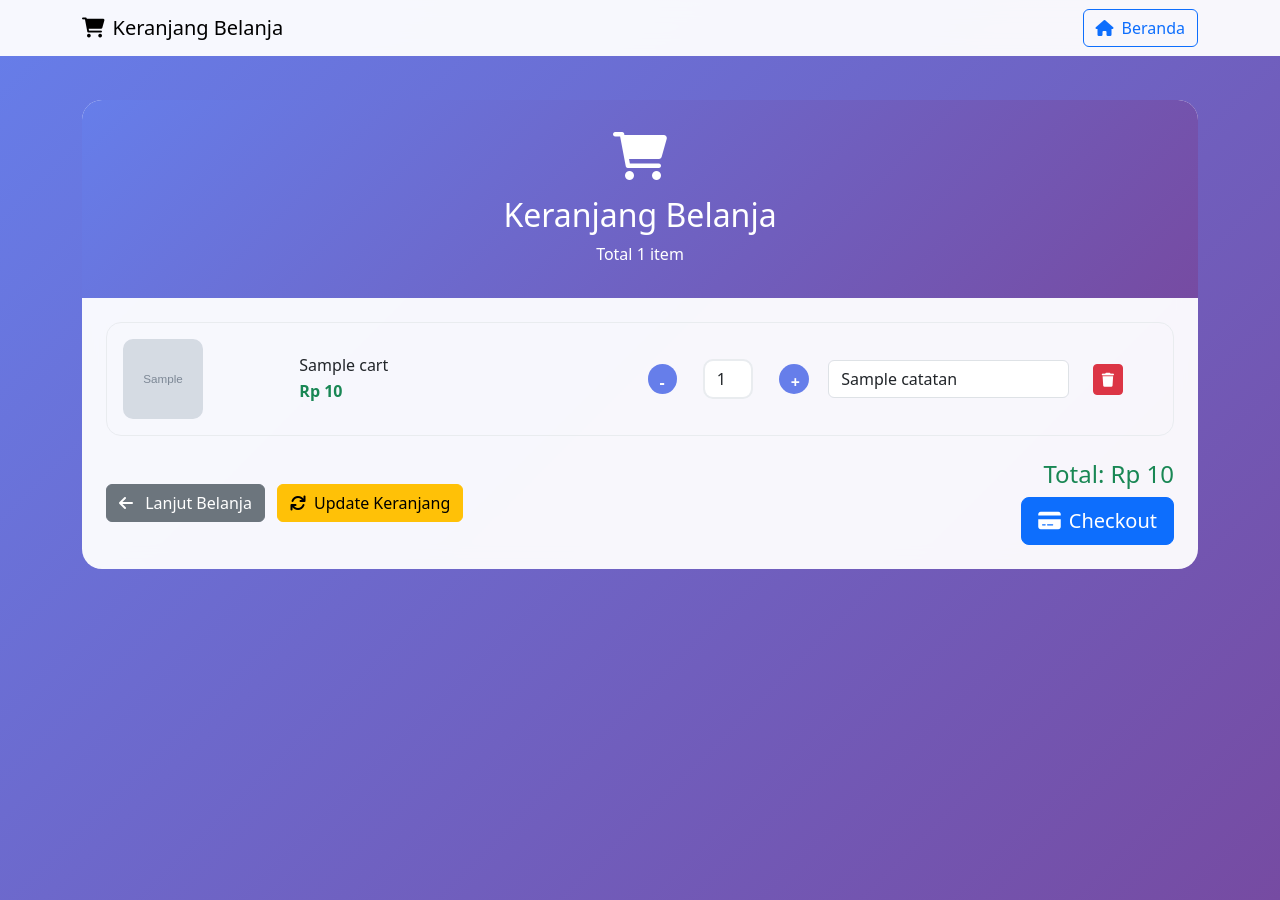
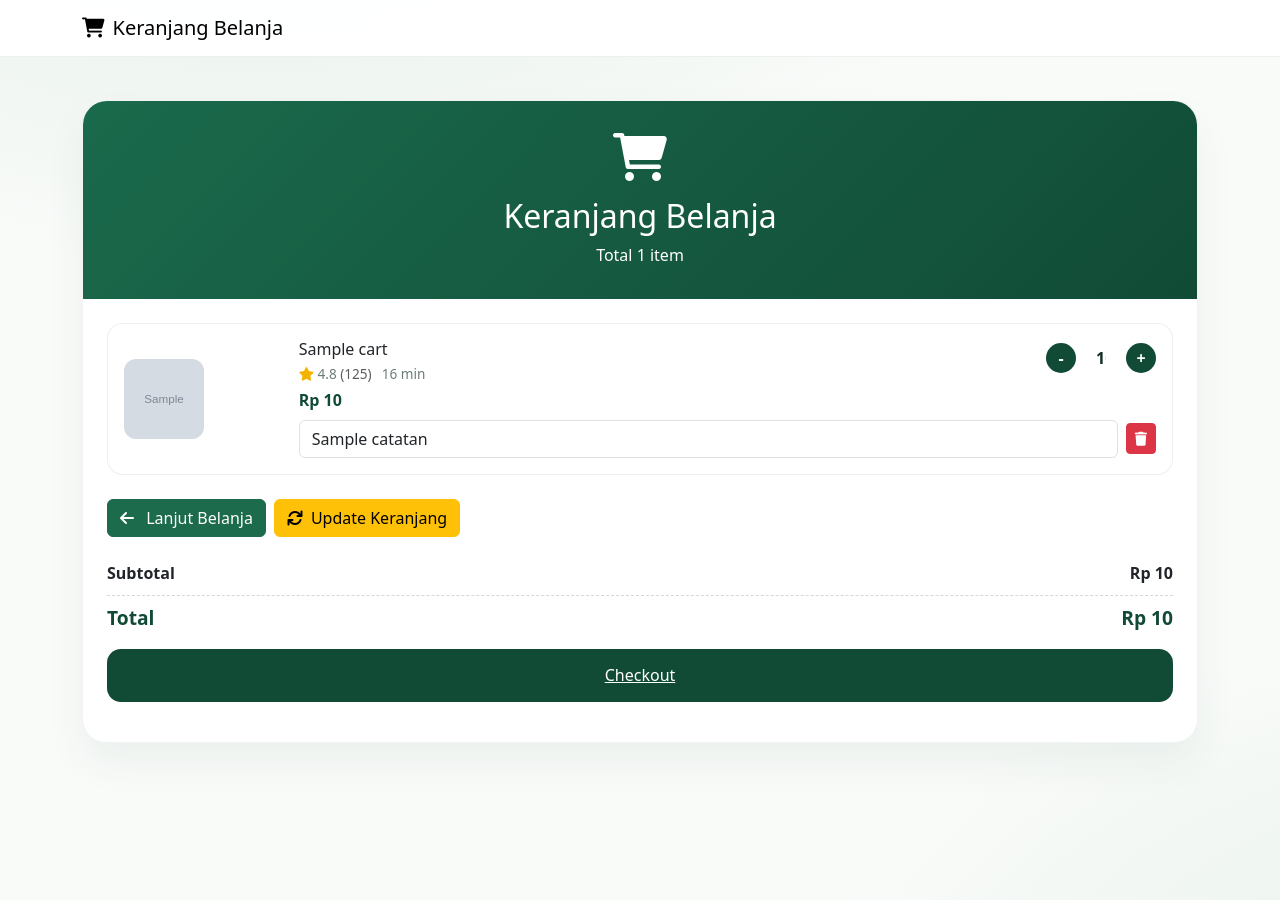
Before and after one commit to Alzamna/Buku-Menu, a CodeIgniter 4 app: the page made by app/Views/customer/cart.php in a window 1280 px wide. Run offline with PHP 8.4 and a stand-in for CodeIgniter, Linux system fonts and the light colour scheme; the template is opened without the code that fills it: most values are stand-ins (such as "Sample title", 1, 10 or a date in 2020); grey boxes marked "Sample" are stand-in pictures; data that the repository does not hold is empty; some libraries are stand-ins or nearby versions.

Commit message:
memperbarui tampilan di tiga menu yaitu: cart, checkout dan contact

```diff
--- a/app/Views/customer/cart.php
+++ b/app/Views/customer/cart.php
@@ -7,64 +7,105 @@
     <link href="https://cdn.jsdelivr.net/npm/bootstrap@5.3.0/dist/css/bootstrap.min.css" rel="stylesheet">
     <link href="https://cdnjs.cloudflare.com/ajax/libs/font-awesome/6.0.0/css/all.min.css" rel="stylesheet">
     <style>
+        :root {
+            --coffee-green: #114b36;
+            --coffee-green-600: #0d3a2a;
+            --coffee-green-400: #1c6b4c;
+            --surface: #ffffff;
+            --surface-soft: #f1f6f3;
+        }
         body {
-            background: linear-gradient(135deg, #667eea 0%, #764ba2 100%);
+            background: radial-gradient(1200px 600px at 20% -10%, #e7f1eb 0%, transparent 60%),
+                        radial-gradient(1200px 600px at 120% 110%, #e7f1eb 0%, transparent 60%),
+                        #f9fbf9;
             min-height: 100vh;
         }
         .navbar {
             background: rgba(255, 255, 255, 0.95) !important;
             backdrop-filter: blur(10px);
+            border-bottom: 1px solid rgba(17, 75, 54, 0.08);
         }
         .cart-container {
-            background: rgba(255, 255, 255, 0.95);
+            background: var(--surface);
             backdrop-filter: blur(10px);
-            border-radius: 20px;
+            border-radius: 24px;
             margin-top: 20px;
             margin-bottom: 20px;
+            box-shadow: 0 20px 40px rgba(17, 75, 54, 0.06);
+            border: 1px solid rgba(17, 75, 54, 0.06);
         }
         .cart-header {
-            background: linear-gradient(135deg, #667eea 0%, #764ba2 100%);
+            background: linear-gradient(135deg, #1a6a4c 0%, #114b36 100%);
             color: white;
-            border-radius: 20px 20px 0 0;
+            border-radius: 24px 24px 0 0;
             padding: 2rem;
             text-align: center;
         }
         .cart-item {
-            border: 1px solid #e9ecef;
-            border-radius: 15px;
-            margin-bottom: 15px;
-            transition: transform 0.3s ease;
+            border: 1px solid rgba(17, 75, 54, 0.08);
+            border-radius: 16px;
+            margin-bottom: 12px;
+            transition: transform 0.25s ease, box-shadow 0.25s ease;
+            background: #fff;
         }
         .cart-item:hover {
             transform: translateY(-2px);
-            box-shadow: 0 5px 15px rgba(0, 0, 0, 0.1);
+            box-shadow: 0 8px 18px rgba(17, 75, 54, 0.08);
         }
         .item-image {
             width: 80px;
             height: 80px;
             object-fit: cover;
-            border-radius: 10px;
+            border-radius: 12px;
         }
         .quantity-control {
             display: flex;
             align-items: center;
-            gap: 10px;
+            gap: 8px;
         }
         .quantity-btn {
             width: 30px;
             height: 30px;
             border-radius: 50%;
             border: none;
-            background: #667eea;
+            background: var(--coffee-green);
             color: white;
             font-weight: bold;
         }
         .quantity-input {
-            width: 50px;
+            width: 34px;
             text-align: center;
-            border: 2px solid #e9ecef;
-            border-radius: 10px;
+            border: none;
+            background: transparent;
+            border-radius: 8px;
+            box-shadow: none;
+            color: #0f2e26;
+            font-weight: 600;
         }
+        .quantity-input:focus { outline: none; box-shadow: none; }
+        /* hide number input spinners */
+        input[type=number]::-webkit-outer-spin-button,
+        input[type=number]::-webkit-inner-spin-button { -webkit-appearance: none; margin: 0; }
+        input[type=number] { -moz-appearance: textfield; appearance: textfield; }
+        .meta { list-style: none; padding: 0; margin: 2px 0 0; display: flex; gap: 10px; color: #6b7c75; font-size: 0.85rem; }
+        .meta i { color: #f5b301; }
+        .list-order,
+        .list-order-total {
+            display: flex;
+            justify-content: space-between;
+            align-items: center;
+            font-weight: 600;
+        }
+        .list-order.line { border-bottom: 1px dashed rgba(17, 75, 54, 0.2); padding-bottom: 10px; }
+        .list-order-total span { color: var(--coffee-green); font-size: 1.2rem; }
+        .tf-btn.large.primary { display: inline-block; width: 100%; padding: 0.9rem 1.2rem; border-radius: 14px; background: var(--coffee-green); color: #fff; text-align: center; border: none; }
+        .tf-btn.large.primary:hover { background: var(--coffee-green-600); color: #fff; }
+        .btn-primary { background-color: var(--coffee-green); border-color: var(--coffee-green); }
+        .btn-primary:hover, .btn-primary:focus { background-color: var(--coffee-green-600); border-color: var(--coffee-green-600); }
+        .btn-outline-primary { color: var(--coffee-green); border-color: var(--coffee-green); }
+        .btn-outline-primary:hover { background-color: var(--coffee-green); border-color: var(--coffee-green); }
+        .btn-secondary { background-color: var(--coffee-green-400); border-color: var(--coffee-green-400); }
+        .btn-secondary:hover { background-color: var(--coffee-green); border-color: var(--coffee-green); }
     </style>
 </head>
 <body>
@@ -75,11 +116,7 @@
                 <i class="fas fa-shopping-cart me-2"></i>Keranjang Belanja
             </a>
 
-            <div class="navbar-nav ms-auto">
-                <a href="<?= base_url() ?>" class="btn btn-outline-primary">
-                    <i class="fas fa-home me-2"></i>Beranda
-                </a>
-            </div>
+
         </div>
     </nav>
 
@@ -107,8 +144,8 @@
                             <?= csrf_field(); ?>
                         <?php foreach ($cart as $index => $item): ?>
                             <div class="cart-item p-3">
-                                <div class="row align-items-center">
-                                    <div class="col-md-2">
+                                <div class="row align-items-center g-3">
+                                    <div class="col-3 col-md-2">
                                         <?php if ($item['gambar']): ?>
                                             <img src="<?= base_url('uploads/menu/' . $item['gambar']) ?>"
                                                  alt="<?= $item['nama'] ?>" class="item-image">
@@ -118,47 +155,33 @@
                                             </div>
                                         <?php endif; ?>
                                     </div>
-
-                                    <div class="col-md-4">
+                                    <div class="col-9 col-md-10">
+                                        <div class="d-flex justify-content-between align-items-start flex-wrap gap-2">
+                                            <div>
                                                 <h6 class="mb-1"><?= esc($item['nama']) ?></h6>
-                                        <p class="text-success mb-0">
-                                            <strong>Rp <?= number_format($item['harga'], 0, ',', '.') ?></strong>
-                                        </p>
+                                                <ul class="meta">
+                                                    <li><i class="fas fa-star"></i> 4.8 <span class="text-muted">(125)</span></li>
+                                                    <li>16 min</li>
+                                                </ul>
+                                                <div class="fw-bold mt-1" style="color: var(--coffee-green);">Rp <?= number_format($item['harga'], 0, ',', '.') ?></div>
                                             </div>
-
-                                   <div class="col-md-2">
-    <div class="quantity-control d-flex align-items-center justify-content-center">
-        <button type="button" class="quantity-btn btn btn-outline-secondary mx-2" onclick="decreaseQuantity(<?= $index ?>)">-</button>
-
-                                        <input type="number" name="jumlah_<?= $index ?>" class="form-control text-center quantity-input mx-2"
-                                            value="<?= $item['jumlah'] ?>" min="1" style="max-width: 60px;">
-
-                                        <button type="button" class="quantity-btn btn btn-outline-secondary mx-2"
-                                            onclick="increaseQuantity(<?= $index ?>)">+</button>
+                                            <div class="quantity-control">
+                                                <button type="button" class="quantity-btn" onclick="decreaseQuantity(<?= $index ?>)">-</button>
+                                                <input type="number" name="jumlah_<?= $index ?>" class="form-control text-center quantity-input" value="<?= $item['jumlah'] ?>" min="1">
+                                                <button type="button" class="quantity-btn" onclick="increaseQuantity(<?= $index ?>)">+</button>
                                             </div>
                                         </div>
 
-
-                                    <div class="col-md-3">
-                                        <input type="text" name="catatan_<?= $index ?>"
-                                               class="form-control"
-                                               placeholder="Catatan (opsional)"
-                                               value="<?= esc($item['catatan'] ?? '') ?>">
+                                        <div class="d-flex align-items-center gap-2 mt-2">
+                                            <input type="text" name="catatan_<?= $index ?>" class="form-control" placeholder="Catatan (opsional)" value="<?= esc($item['catatan'] ?? '') ?>">
+                                            <a href="<?= base_url('customer/remove-from-cart/' . $index) ?>" class="btn btn-sm btn-danger" onclick="return confirm('Yakin ingin menghapus item ini?')"><i class="fas fa-trash"></i></a>
                                         </div>
-
-                                    <div class="col-md-1">
-                                        <a href="<?= base_url('customer/remove-from-cart/' . $index) ?>"
-                                           class="btn btn-sm btn-danger"
-                                           onclick="return confirm('Yakin ingin menghapus item ini?')">
-                                            <i class="fas fa-trash"></i>
-                                        </a>
                                     </div>
                                 </div>
                             </div>
                         <?php endforeach; ?>
 
-                        <div class="d-flex justify-content-between align-items-center mt-4">
-                            <div>
+                        <div class="mt-4">
                         <?php
                             $restoranUuid = session('restoran_uuid');
                             $mejaUuid = session('meja_uuid');
@@ -168,23 +191,15 @@
                                 : base_url('/'); // fallback kalau session kosong
                             ?>
 
-                        <a href="<?= $menuUrl ?>" class="btn btn-secondary">
-                            <i class="fas fa-arrow-left me-2"></i> Lanjut Belanja
-                        </a>
-
-
-
-
-                                <button type="submit" class="btn btn-warning ms-2">
-                                    <i class="fas fa-sync me-2"></i>Update Keranjang
-                                </button>
+                        <div class="d-flex gap-2 flex-wrap">
+                            <a href="<?= $menuUrl ?>" class="btn btn-secondary"><i class="fas fa-arrow-left me-2"></i> Lanjut Belanja</a>
+                            <button type="submit" class="btn btn-warning"><i class="fas fa-sync me-2"></i>Update Keranjang</button>
                         </div>
 
-                            <div class="text-end">
-                                <h4 class="text-success">Total: Rp <?= number_format($total, 0, ',', '.') ?></h4>
-                                <a href="<?= base_url('customer/identity') ?>" class="btn btn-primary btn-lg">
-                                    <i class="fas fa-credit-card me-2"></i>Checkout
-                                </a>
+                        <div class="mt-4 mb-3">
+                            <p class="list-order line mb-2"><span>Subtotal</span><span>Rp <?= number_format($total, 0, ',', '.') ?></span></p>
+                            <p class="list-order-total"><span>Total</span><span>Rp <?= number_format($total, 0, ',', '.') ?></span></p>
+                            <a href="<?= base_url('customer/identity') ?>" class="tf-btn large primary">Checkout</a>
                         </div>
                         </div>
                     </form>
```
Also changed, not shown: app/Views/customer/checkout.php (+42 -90 lines), app/Views/customer/contact.php (+72 -21 lines), 7 other files. Lines whose indentation alone changed are shown as unchanged.
